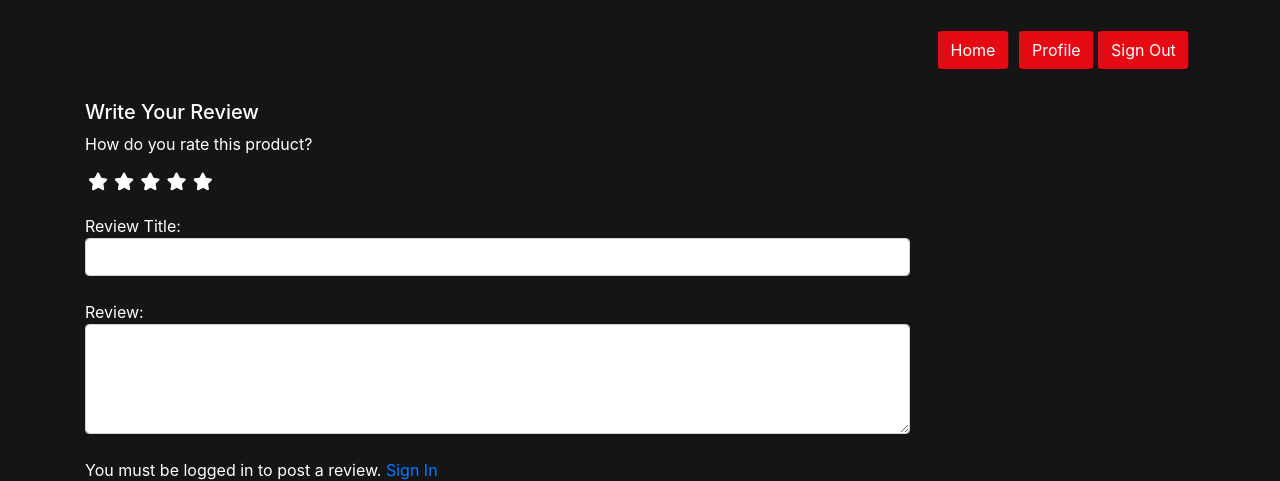
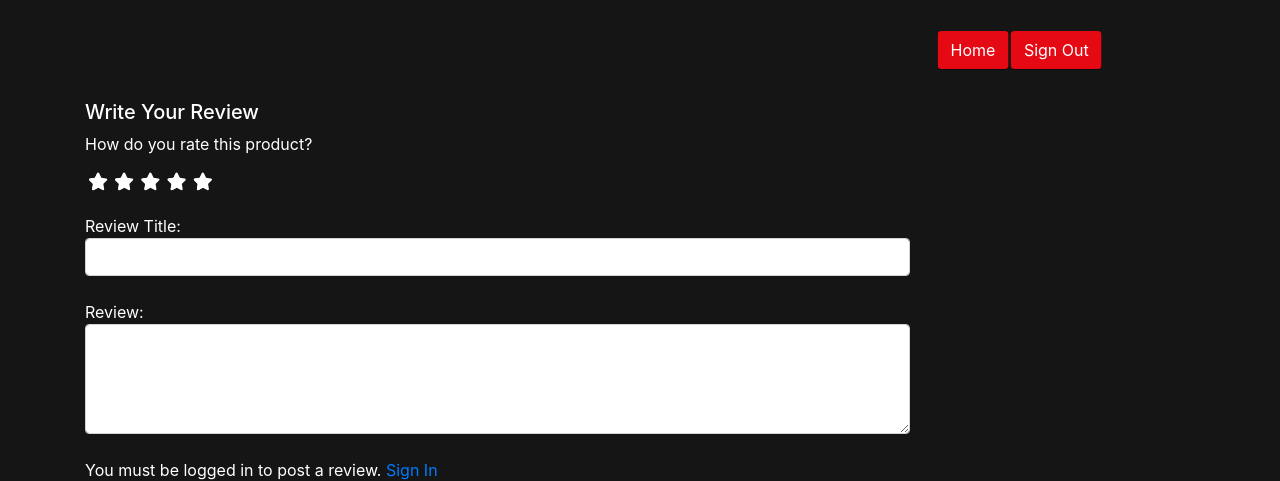
Before and after one commit to NimishaDey/Recommendation-system, a Django app: page /1/rating/ in a window 1280 px wide. Shown: the top 481 px of the page. Run offline with Django 3.2, Linux system fonts and the light colour scheme; parts of the project's set-up code (start-up, migrations or seed data) failed here and were passed over; some libraries are stand-ins or nearby versions.

Commit message:
Profile Page removed

```diff
--- a/polls/admin.py
+++ b/polls/admin.py
@@ -1,6 +1,6 @@
 from django.contrib import admin
 from django.urls import path
-from .models import Movie,Ratings, Profile
+from .models import Movie,Ratings
 from django.shortcuts import render
 from django import forms
 from django.contrib import messages
@@ -51,4 +51,4 @@ class movieAdmin(admin.ModelAdmin):
 
 
 admin.site.register(Ratings)
-admin.site.register(Profile)
+#admin.site.register(Profile)
--- a/polls/forms.py
+++ b/polls/forms.py
@@ -1,7 +1,7 @@
 from django.contrib.auth.models import User
 from django.contrib.auth.forms import UserCreationForm
 from django import forms
-from .models import Ratings, Profile
+from .models import Ratings
 
 
 class UserRegisterForm(UserCreationForm):
@@ -18,7 +18,7 @@ class ReviewForm(forms.ModelForm):
         fields = ['subject', 'review', 'rating']
 
 
-class UserUpdateForm(forms.ModelForm):
+'''class UserUpdateForm(forms.ModelForm):
     email = forms.EmailField()
 
     class Meta:
@@ -29,4 +29,4 @@ class UserUpdateForm(forms.ModelForm):
 class ProfileUpdateForm(forms.ModelForm):
     class Meta:
         model = Profile
-        fields = ['image']
+        fields = ['image']'''
--- a/polls/urls.py
+++ b/polls/urls.py
@@ -9,7 +9,7 @@ urlpatterns = [
     path("", views.index, name='polls'),
     path("SignUp/", views.signup, name='signup'),
     path("search_results/", views.results, name='search_results'),
-    path("profile/", views.profile, name='profile'),
+    #path("profile/", views.profile, name='profile'),
     path("NewUser/", views.new_user, name='newuser'),
     path("<int:movie_id>/", views.movie_details, name="moviedetail"),
     path("<int:movie_id>/rating/", views.rating, name='rating'),
--- a/polls/views.py
+++ b/polls/views.py
@@ -2,8 +2,8 @@ from django.http import HttpRequest
 from django.shortcuts import render,HttpResponse,redirect, HttpResponseRedirect
 from django.contrib.auth.forms import UserCreationForm
 from django.contrib.auth.models import User,Group
-from . forms import UserRegisterForm, ReviewForm, UserUpdateForm, ProfileUpdateForm
-from . models import Movie,Ratings, Profile
+from . forms import UserRegisterForm, ReviewForm
+from . models import Movie,Ratings
 from django.contrib import messages
 from django.contrib.auth.decorators import login_required
 import requests
@@ -174,7 +174,7 @@ def signup(request):
     else:
         return HttpResponseRedirect('/SignIn')
 
-#Profile page
+'''#Profile page
 @login_required()
 def profile(request):
     Profile.objects.get_or_create(user=request.user)
@@ -194,7 +194,7 @@ def profile(request):
         'u_form': u_form,
         'p_form': p_form
     }
-    return render(request, 'profile.html', context)
+    return render(request, 'profile.html', context)'''
 
 
 
--- a/templates/base.html
+++ b/templates/base.html
@@ -26,7 +26,6 @@
         <div class="showcase-top">
             {% if user.is_authenticated %}
                 <a href="/NewUser" class="btn btn-rounded" >Home</a>
-                <a href="/profile/" class="btn btn-rounded" >Profile</a>
                 <a href="/SignOut" class="btn btn-rounded">Sign Out</a>
             {% endif %}
         </div>
--- a/templates/rating.html
+++ b/templates/rating.html
@@ -14,7 +14,6 @@
 <body class="container">
     <div class="showcase-top">
         <a href="/NewUser" class="btn btn-rounded" >Home</a>
-        <a href="/profile" class="btn btn-rounded" >Profile</a>
         <a href="/SignOut" class="btn btn-rounded">Sign Out</a>
     </div>
 <div class="row">
--- a/templates/search_results.html
+++ b/templates/search_results.html
@@ -16,7 +16,6 @@
     <div class="navbar">
         {% if user.is_authenticated %}
             <a href="/NewUser" class="btn btn-rounded" >Home</a>
-            <a href="/profile" class="btn btn-rounded" >Profile</a>
             <a href="/SignOut" class="btn btn-rounded">Sign Out</a>
         {% endif %}
     </div>
```
Also changed, not shown: polls/models.py (+5 -4 lines), db.sqlite3, media/default.jpg (deleted), polls/migrations/0012_delete_profile.py (added).
